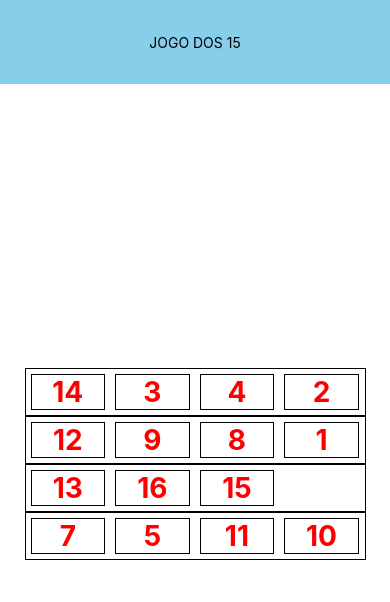
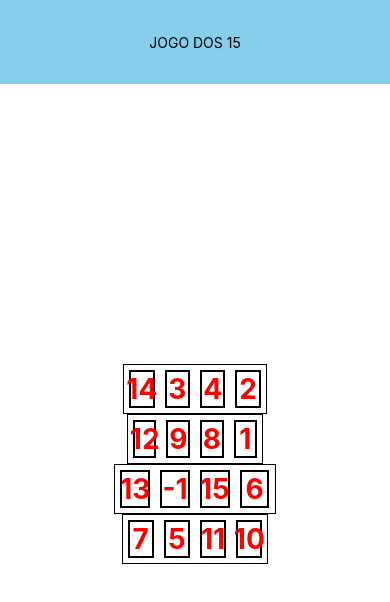
Before and after one commit to henriquediascampos/jogoDos15, a React Native app: screen / in a window 390 px wide. Shown: the top 602 px of the page. Built offline with nearby package versions, Linux system fonts and the light colour scheme.

Commit message:
teste com panResponder

```diff
--- a/App.js
+++ b/App.js
@@ -37,11 +37,10 @@ function createBoard(n) {
   cells.sort(() => 0.5 - Math.random());
 
   const lines = createSimpleArray(n).map((line) => {
-    let groupCell = cells.splice(0, 4);
+    let groupCell = cells.splice(0, n);
     if (groupCell.indexOf(16) > -1) {
-      groupCell.splice(groupCell.indexOf(cells.length), 1);
+      groupCell = groupCell.map((e) => (e === n * n ? -1 : e));
     }
-    console.log(groupCell);
     return {line, cells: groupCell};
   });
 
@@ -51,31 +50,50 @@ function createBoard(n) {
 function Board({n}) {
   const [board, setBoard] = useState(createBoard(n));
 
-  // useEffect(() => {
-  //   setBoard(createBoard(n));
-  // }, [n]);
+  useEffect(() => {
+    setBoard(createBoard(n));
+  }, [n]);
+
+  function handleUpdateLine(newline) {
+    //   const newBoard = board.reduce((curr, accu) => {
+    //     const newLine = curr.line === newline.line ? newline : curr;
+    //     accu = [...accu, newLine];
+    //     return accu;
+    //   });
+    //   setBoard(newBoard);
+  }
 
   return (
     <View style={styles.board}>
       {board.map((line, index) => (
-        <Line key={index} line_={line} />
+        <Line key={index} line_={line} handleUpdateLine={handleUpdateLine} />
       ))}
     </View>
   );
 }
 
-function Line({line_}) {
+function Line({line_, handleUpdateLine}) {
   const [line, setLine] = useState(line_);
-  const pan = useRef(new Animated.ValueXY()).current;
-  const [cellline, setCellline] = useState({});
 
-  console.log({pan});
+  function handleUpdateCell(cell_) {
+    console.log(cell_);
+    // const newCells = line.cells.reduce((curr, accu) => {
+    //   const newCell = curr.line === cell_.line ? cell_ : curr;
+    //   accu = [...accu, newCell];
+    //   return accu;
+    // });
+    // setLine({line: line.line, cells: newCells});
+  }
 
   return (
     <View style={styles.line}>
       {line && line.cells ? (
         line.cells.map((cell, index) => (
-          <Cell key={index} cell_={{cell, line: line.line}} />
+          <Cell
+            key={index}
+            cell_={{cell, line: line.line}}
+            handleUpdateCell={handleUpdateCell}
+          />
         ))
       ) : (
         <Text>patos</Text>
@@ -84,7 +102,7 @@ function Line({line_}) {
   );
 }
 
-function Cell({cell_}) {
+function Cell({cell_, handleUpdateCell}) {
   const [cell, setCell] = useState(cell_);
 
   const pan = useRef(new Animated.ValueXY()).current;
@@ -103,23 +121,21 @@ function Cell({cell_}) {
     },
     onPanResponderEnd: () => {
       pan.flattenOffset();
+      setCell({cell: cell_.cell, pan});
+      handleUpdateCell(cell);
     },
+    onPanResponderTerminationRequest: () => true,
   });
 
-  useEffect(() => {
-    const teste = cell;
-    teste.pan = pan;
-    setCell(teste);
-    console.log(cell.pan);
-  }, [pan.dx, cell]);
-
   return (
+    <View key={cell} style={styles.cellContainer}>
       <Animated.View
         key={cell}
         style={[pan.getLayout(), styles.cell]}
         {...panResponder.panHandlers}>
         <Text style={styles.cellText}>{cell_.cell + ''}</Text>
       </Animated.View>
+    </View>
   );
 }
 
@@ -159,17 +175,26 @@ const styles = StyleSheet.create({
   line: {
     display: 'flex',
     flexDirection: 'row',
-    width: '100%',
+    flex: 1,
+    // width: '100%',
     justifyContent: 'flex-start',
     minHeight: '14%',
+    borderWidth: 0.1,
+  },
+  cellContainer: {
+    display: 'flex',
+    flex: 1,
+    justifyContent: 'center',
+    alignItems: 'stretch',
+    margin: 5,
     borderWidth: 0.1,
   },
   cell: {
     display: 'flex',
     justifyContent: 'center',
     alignItems: 'center',
-    width: '22%',
-    margin: 5,
+    width: '100%',
+    // margin: 5,
     borderWidth: 0.1
     // borderColor: #20232a',
     // backgroundColor: '#000',
```
Lines whose indentation alone changed are shown as unchanged.
